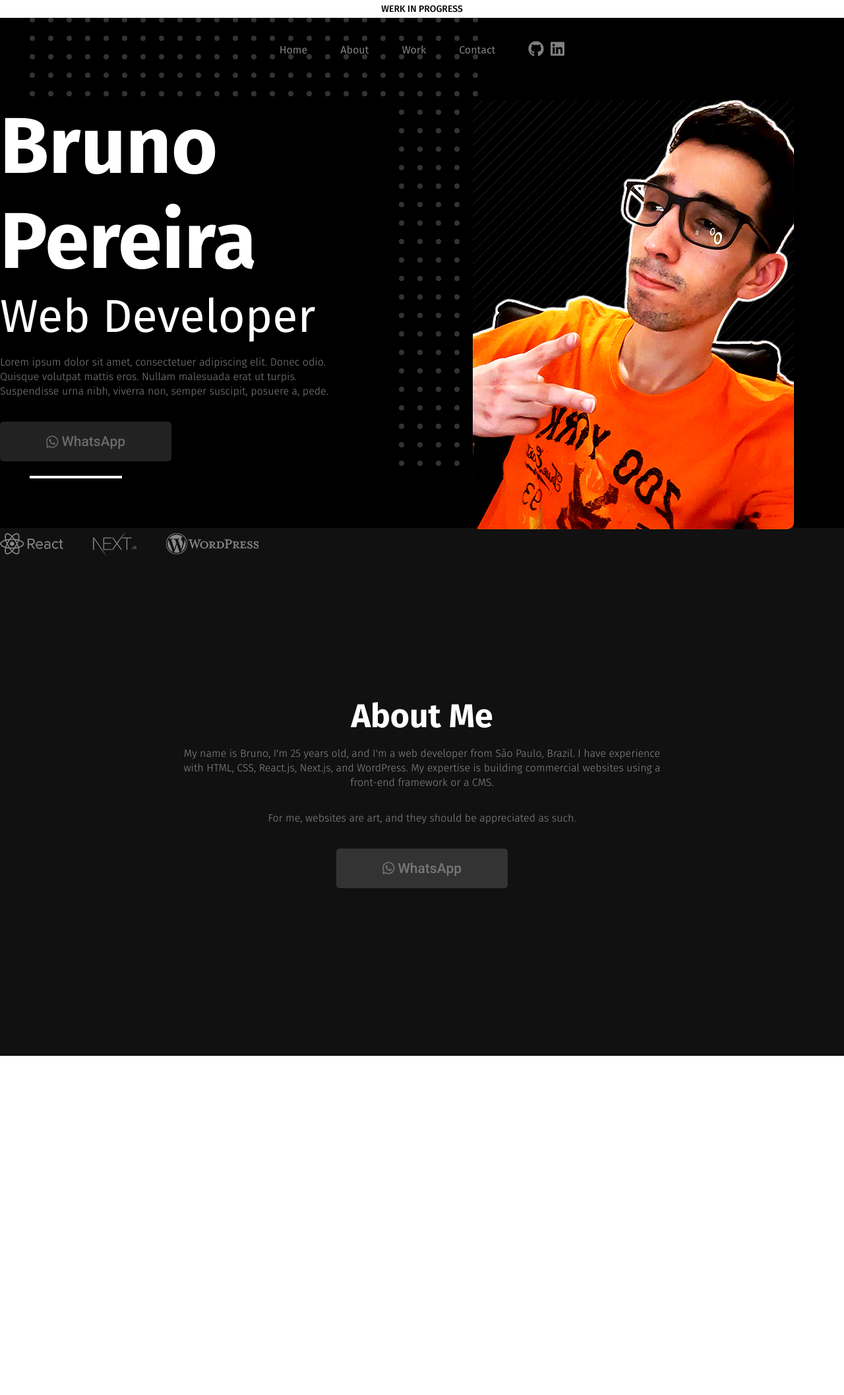
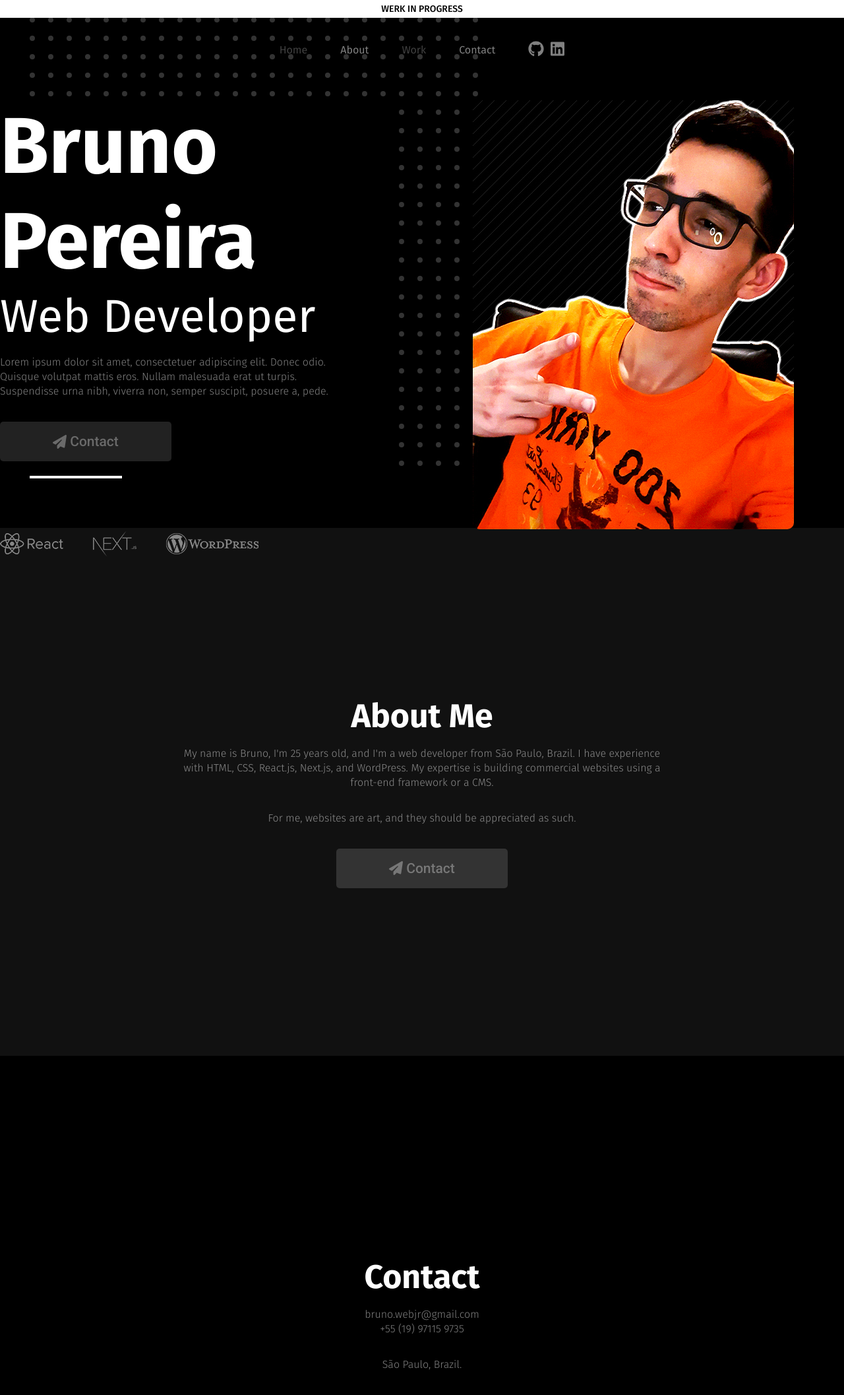
Before and after one commit to SirBruno/portfolio, a Next.js app: page / in a window 1280 px wide. Shown: the top 2114 px of the page at 66% size. Before the commit the page ends 1600 px from the top, so only its background shows below. Built offline with nearby package versions, Linux system fonts and the light colour scheme.

Commit message:
Added a new contact section.

```diff
--- a/pages/index.js
+++ b/pages/index.js
@@ -1,6 +1,8 @@
+import Link from 'next/link'
 import Head from 'next/head'
 import styles from '../styles/Home.module.css'
 import { faGithub, faLinkedin, faWhatsapp } from '@fortawesome/free-brands-svg-icons'
+import { faPaperPlane } from '@fortawesome/free-solid-svg-icons'
 import { FontAwesomeIcon } from '@fortawesome/react-fontawesome'
 import Image from "next/image"
 import HeroLogos from '../public/hero_logos.png'
@@ -17,16 +19,16 @@ export default function Home() {
       <section className={styles.one}>
         <span className={styles.nav}>
           <span>
-            <a>Home</a>
+            <a className={styles.linkDisabled}>Home</a>
           </span>
           <span>
-            <a>About</a>
+            <Link href="#About">About</Link>
           </span>
           <span>
-            <a>Work</a>
+            <a className={styles.linkDisabled}>Work</a>
           </span>
           <span>
-            <a>Contact</a>
+            <Link href="#Contact">Contact</Link>
           </span>
           <span className={styles.navSocialMedia}>
             <a href="https://github.com/SirBruno" target="_blank" rel="noreferrer"><FontAwesomeIcon icon={faGithub} /></a>
@@ -39,7 +41,7 @@ export default function Home() {
             <h2 className={styles.subtitle}>Web Developer</h2>
             <p className={styles.p}>Lorem ipsum dolor sit amet, consectetuer adipiscing elit. Donec odio. Quisque volutpat mattis eros. Nullam malesuada erat ut turpis. Suspendisse urna nibh, viverra non, semper suscipit, posuere a, pede.</p>
             <br />
-            <a href="https://wa.me/5519971159735" target="_blank" rel="noreferrer" className={styles.heroCTA}><FontAwesomeIcon icon={faWhatsapp} /> WhatsApp</a>
+            <Link href="#Contact"><a className={styles.heroCTA}><FontAwesomeIcon icon={faPaperPlane} /> Contact</a></Link>
             <div className={styles.heroLogos}>
               <span>
                 <Image src={HeroLogos} alt="Logos" quality="100" height="50" width="392" />
@@ -58,14 +60,23 @@ export default function Home() {
           </div>
         </section>
       </section>
-      <section className={styles.two}>
+      <section id="About" className={styles.two}>
         <section>
           <div>
             <h2>About me</h2>
             <p>{"My name is Bruno, I'm 25 years old, and I'm a web developer from São Paulo, Brazil. I have experience with HTML, CSS, React.js, Next.js, and WordPress. My expertise is building commercial websites using a front-end framework or a CMS."}</p>
             <p>For me, websites are art, and they should be appreciated as such.</p>
             <br />
-            <a href="https://wa.me/5519971159735" target="_blank" rel="noreferrer" className={styles.contactCTA}><FontAwesomeIcon icon={faWhatsapp} /> WhatsApp</a>
+            <Link href="#Contact"><a className={styles.contactCTA}><FontAwesomeIcon icon={faPaperPlane} /> Contact</a></Link>
+          </div>
+        </section>
+      </section>
+      <section id="Contact" className={styles.two}>
+        <section>
+          <div>
+            <h2>Contact</h2>
+            <p>{"bruno.webjr@gmail.com"}<br />{"+55 (19) 97115 9735"}</p>
+            <p>{"São Paulo, Brazil."}</p>
           </div>
         </section>
       </section>
--- a/styles/Home.module.css
+++ b/styles/Home.module.css
@@ -66,12 +66,17 @@
   color: #fff;
   opacity: .5;
   transition: .3s;
+  text-decoration: none;
 }
 
-.nav a:hover {
+.nav a:not(.linkDisabled):hover {
   cursor: pointer;
   opacity: 1;
   transition: .3s;
+}
+
+.nav a.linkDisabled {
+  opacity: .25;
 }
 
 .nav > span:not(:last-child) {
@@ -125,8 +130,8 @@ a.contactCTA {
 
 a.heroCTA:hover, a.contactCTA:hover {
   transition: .3s;
-  background: #25D366;
-  color: #fff;
+  background: #fff;
+  color: #000;
 }
 
 .heroCTA svg, .contactCTA svg {
@@ -238,3 +243,7 @@ a.heroCTA:hover, a.contactCTA:hover {
   text-transform: capitalize;
   margin: 0;
 }
+
+.two:nth-child(even) {
+  background: #000;
+}
--- a/styles/globals.css
+++ b/styles/globals.css
@@ -3,3 +3,7 @@ body {
   padding: 0;
   font-family: 'Fira Sans', Calibri;
 }
+
+html {
+  scroll-behavior: smooth;
+}
```
